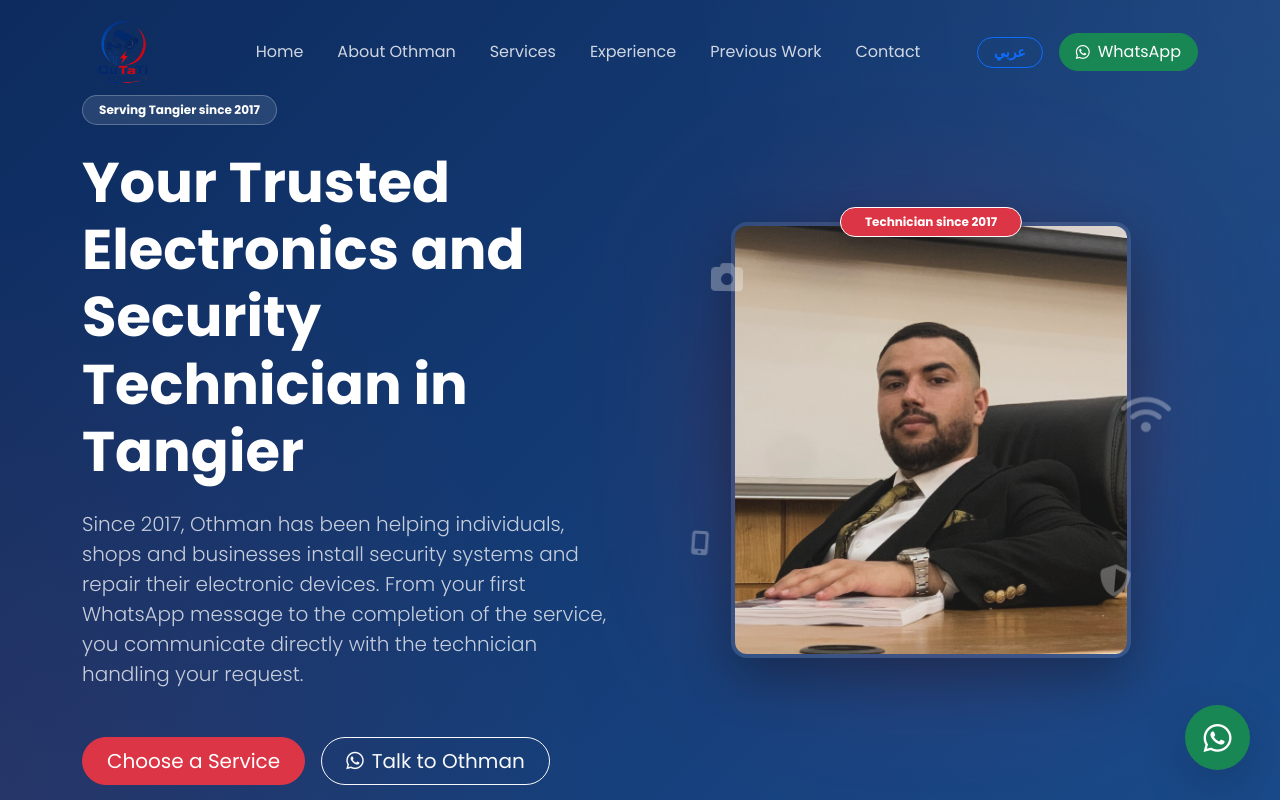
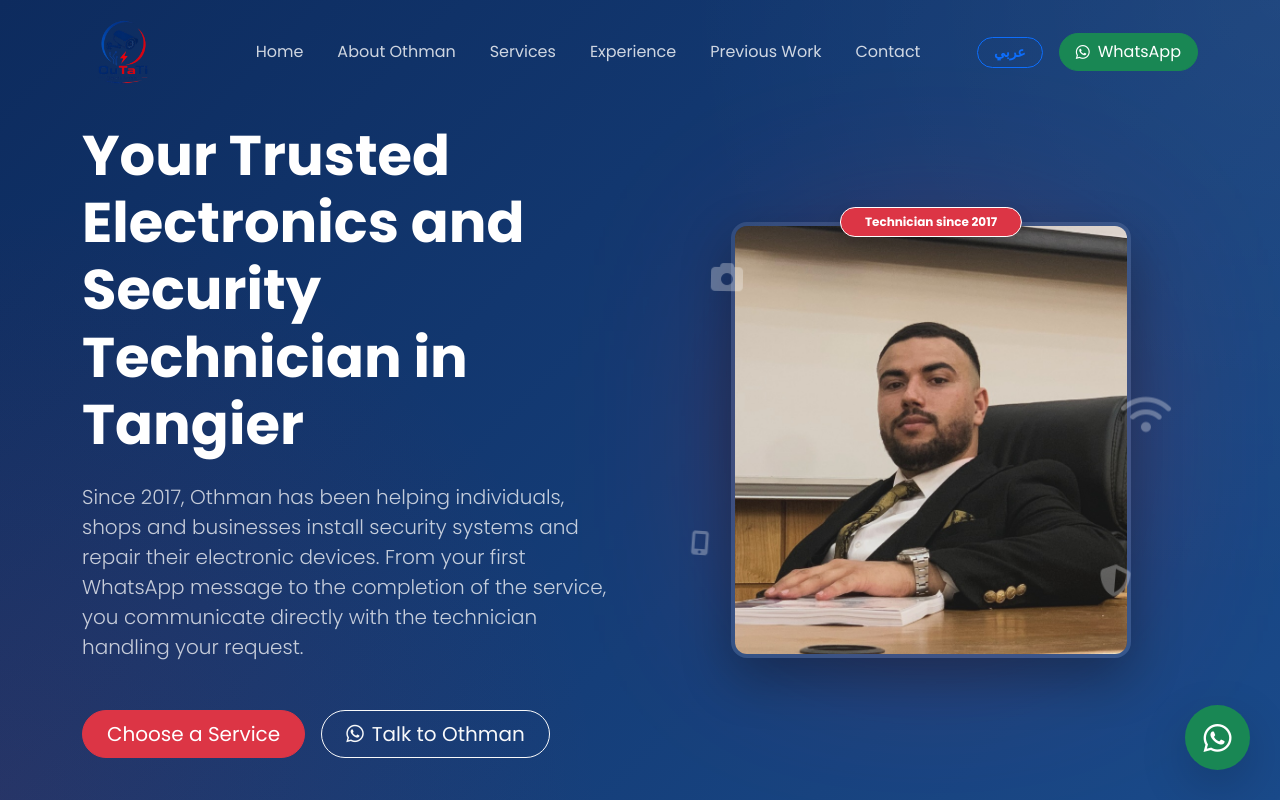
Before and after one commit to mzi2o/outati-electro-service, a website built with Vite: page index.html in a window 1280 px wide. Shown: the top 800 px of the page. Built offline with nearby package versions, Linux system fonts and the light colour scheme.

```diff
--- a/index.html
+++ b/index.html
@@ -76,11 +76,7 @@
     <div class="container position-relative z-1">
       <div class="row align-items-center g-5">
         <div class="col-lg-6 hero-text-col reveal">
-          <div
-            class="badge bg-white bg-opacity-10 text-white rounded-pill px-3 py-2 mb-4 d-inline-block border border-white border-opacity-25"
-            data-en="Serving Tangier since 2017" data-ar="نخدم زبناء مدينة طنجة منذ سنة 2017">
-            Serving Tangier since 2017
-          </div>
+
           <h1 class="display-4 fw-bold text-white mb-4"
             data-en="Your Trusted Electronics and Security Technician in Tangier"
             data-ar="تقني موثوق للإلكترونيات وأنظمة الحماية بمدينة طنجة">
```
